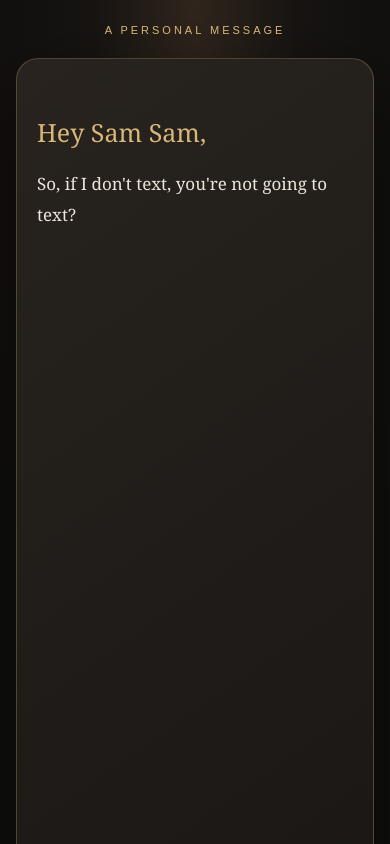
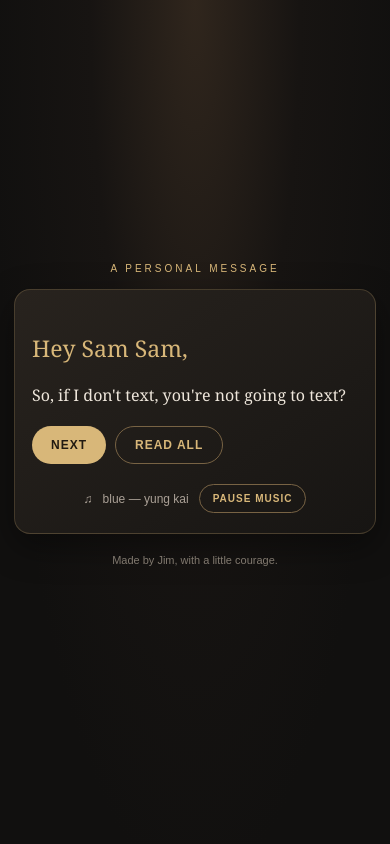
Before and after one commit to logicgates046-hue/samira, a plain HTML site: page index.html in a window 390 px wide. Both pictures are taken after a click on the button "READ MESSAGE". Shown: the top 844 px of the page. Drawn offline with Linux system fonts and the light colour scheme.

Commit message:
Refactor styles and update HTML structure

```diff
--- a/index.html
+++ b/index.html
@@ -5,6 +5,7 @@
 <meta charset="UTF-8">
 <meta name="viewport" content="width=device-width, initial-scale=1">
 <meta name="theme-color" content="#11100f">
+
 <title>A message for Sam Sam</title>
 
 <style>
@@ -33,112 +34,117 @@ body {
   display: flex;
   justify-content: center;
   align-items: center;
-  padding: 24px 16px;
+  padding: 18px 14px;
 }
 
 .wrap {
-  width: min(100%, 560px);
+  width: min(100%, 460px);
   text-align: center;
 }
 
 .kicker {
-  font: 11px Arial, sans-serif;
+  font: 10px Arial, sans-serif;
   letter-spacing: 3px;
   text-transform: uppercase;
   color: var(--gold);
 }
 
 .card {
-  margin: 22px auto 0;
+  margin: 15px auto 0;
   background: linear-gradient(145deg, #28231e, #171513);
-  border: 1px solid rgba(216,183,121,.28);
-  border-radius: 22px;
-  padding: 34px 25px;
-  box-shadow: 0 25px 80px #0008;
+  border: 1px solid rgba(216,183,121,.22);
+  border-radius: 16px;
+  padding: 22px 19px;
+  box-shadow: 0 12px 35px #0006;
 }
 
 .seal {
-  width: 72px;
-  height: 72px;
+  width: 62px;
+  height: 62px;
   border: 1px solid #8f744b;
   border-radius: 50%;
   display: grid;
   place-items: center;
-  margin: 0 auto 22px;
+  margin: 0 auto 18px;
   color: var(--gold);
-  font-size: 29px;
+  font-size: 26px;
 }
 
 h1 {
-  font-size: clamp(32px, 8vw, 46px);
+  font-size: clamp(30px, 8vw, 40px);
   font-weight: 400;
-  margin: 8px 0 12px;
+  margin: 8px 0 10px;
 }
 
 .sub {
-  font: 14px/1.7 Arial, sans-serif;
+  font: 13px/1.7 Arial, sans-serif;
   color: var(--muted);
-  margin: 0 auto 25px;
-  max-width: 340px;
+  margin: 0 auto 22px;
+  max-width: 320px;
 }
 
 button {
   border: 0;
   border-radius: 999px;
-  padding: 15px 25px;
+  padding: 13px 23px;
   background: var(--gold);
   color: #211a11;
-  font: 600 13px Arial, sans-serif;
+  font: 600 12px Arial, sans-serif;
   letter-spacing: 1px;
   text-transform: uppercase;
   cursor: pointer;
 }
 
 button:active {
-  transform: scale(.98);
+  transform: scale(.97);
 }
 
 .letter {
   display: none;
   text-align: left;
-  margin-top: 28px;
+  margin-top: 22px;
 }
 
 .greeting {
-  font-size: 25px;
+  font-size: 23px;
   color: var(--gold);
-  margin-bottom: 20px;
+  margin: 0 0 18px;
 }
 
 .line {
-  font-size: 18px;
-  line-height: 1.8;
+  display: none;
+  font-size: 17px;
+  line-height: 1.7;
   color: #eee6db;
-  margin-bottom: 19px;
-  opacity: 0;
-  transform: translateY(12px);
-  transition: opacity .8s ease, transform .8s ease;
+  margin: 0 0 17px;
 }
 
 .line.show {
+  display: block;
+  animation: reveal .65s ease both;
+}
+
+@keyframes reveal {
+  from {
+    opacity: 0;
+    transform: translateY(9px);
+  }
+  to {
     opacity: 1;
     transform: translateY(0);
   }
-
-.signature {
-  display: none;
-  text-align: right;
-  color: var(--gold);
-  font-size: 23px;
-  margin: 30px 4px 0;
 }
 
 .controls {
   display: none;
-  justify-content: center;
-  gap: 10px;
-  margin-top: 25px;
+  justify-content: flex-start;
+  gap: 9px;
+  margin: 15px 0 20px;
   flex-wrap: wrap;
+}
+
+.controls button {
+  padding: 11px 19px;
 }
 
 .controls .secondary {
@@ -147,18 +153,26 @@ button:active {
   color: var(--gold);
 }
 
+.signature {
+  display: none;
+  text-align: right;
+  color: var(--gold);
+  font-size: 22px;
+  margin: 25px 4px 0;
+}
+
 .music {
   display: flex;
   align-items: center;
   justify-content: center;
   gap: 10px;
-  margin-top: 22px;
+  margin-top: 20px;
   color: var(--muted);
   font: 12px Arial, sans-serif;
 }
 
 .music button {
-  padding: 9px 14px;
+  padding: 8px 13px;
   font-size: 10px;
   background: transparent;
   border: 1px solid #786344;
@@ -168,12 +182,17 @@ button:active {
 .note {
   font: 11px/1.6 Arial, sans-serif;
   color: #81796f;
-  margin-top: 22px;
+  margin-top: 18px;
 }
 
 @media(max-width:420px) {
-  .card { padding: 28px 20px; }
-  .line { font-size: 17px; }
+  .card {
+    padding: 20px 17px;
+  }
+
+  .line {
+    font-size: 16px;
+  }
 }
 </style>
 </head>
@@ -205,7 +224,7 @@ button:active {
 
     </div>
 
-    <section id="letter" class="letter" aria-live="polite">
+    <section id="letter" class="letter">
 
       <p class="greeting">Hey Sam Sam,</p>
 
@@ -234,7 +253,9 @@ button:active {
 
       <p class="line">
         And let's be honest, without me you're a 9.
-        I'm the one you're missing to make you a 10. 😂
+        I'm the 1 you're missing to make you a 10.😁
+        Also with No Pen, No Paper you are still able to
+        draw my Attention, Girllll
       </p>
 
       <p class="line">
@@ -242,11 +263,7 @@ button:active {
         Don't keep this boy guessing.
       </p>
 
-      <div id="signature" class="signature">
-        — Jim ❤️
-      </div>
-
-    </section>
+      <!-- Controls now appear immediately after the visible paragraph -->
 
       <div id="controls" class="controls">
 
@@ -258,6 +275,12 @@ button:active {
 
       </div>
 
+      <div id="signature" class="signature">
+        — Jim
+      </div>
+
+    </section>
+
     <div class="music">
       <span>♫</span>
       <span>blue — yung kai</span>
@@ -268,7 +291,9 @@ button:active {
 
   </section>
 
-  <p class="note">Made by Jim, with a little courage.</p>
+  <p class="note">
+    Made by Jim, with a little courage.
+  </p>
 
 </main>
 
@@ -309,16 +334,23 @@ function revealNext() {
 openBtn.addEventListener('click', async () => {
 
   intro.style.display = 'none';
+
   letter.style.display = 'block';
+
   controls.style.display = 'flex';
 
   try {
+
     await song.play();
+
     playing = true;
     musicBtn.textContent = 'Pause music';
+
   } catch (error) {
+
     playing = false;
     musicBtn.textContent = 'Play music';
+
   }
 
   revealNext();
@@ -329,10 +361,14 @@ nextBtn.addEventListener('click', () => {
 
   if (index >= lines.length) {
 
-    lines.forEach(line => line.classList.remove('show'));
+    lines.forEach(line => {
+      line.classList.remove('show');
+    });
 
     index = 0;
+
     signature.style.display = 'none';
+
     nextBtn.textContent = 'Next';
 
   }
@@ -343,10 +379,14 @@ nextBtn.addEventListener('click', () => {
 
 allBtn.addEventListener('click', () => {
 
-  lines.forEach(line => line.classList.add('show'));
+  lines.forEach(line => {
+    line.classList.add('show');
+  });
 
   index = lines.length;
+
   signature.style.display = 'block';
+
   nextBtn.textContent = 'Read again';
 
 });
@@ -356,7 +396,9 @@ musicBtn.addEventListener('click', async () => {
   if (playing) {
 
     song.pause();
+
     playing = false;
+
     musicBtn.textContent = 'Play music';
 
   } else {
@@ -364,7 +406,9 @@ musicBtn.addEventListener('click', async () => {
     try {
 
       await song.play();
+
       playing = true;
+
       musicBtn.textContent = 'Pause music';
 
     } catch (error) {
```
Lines whose indentation alone changed are shown as unchanged.
